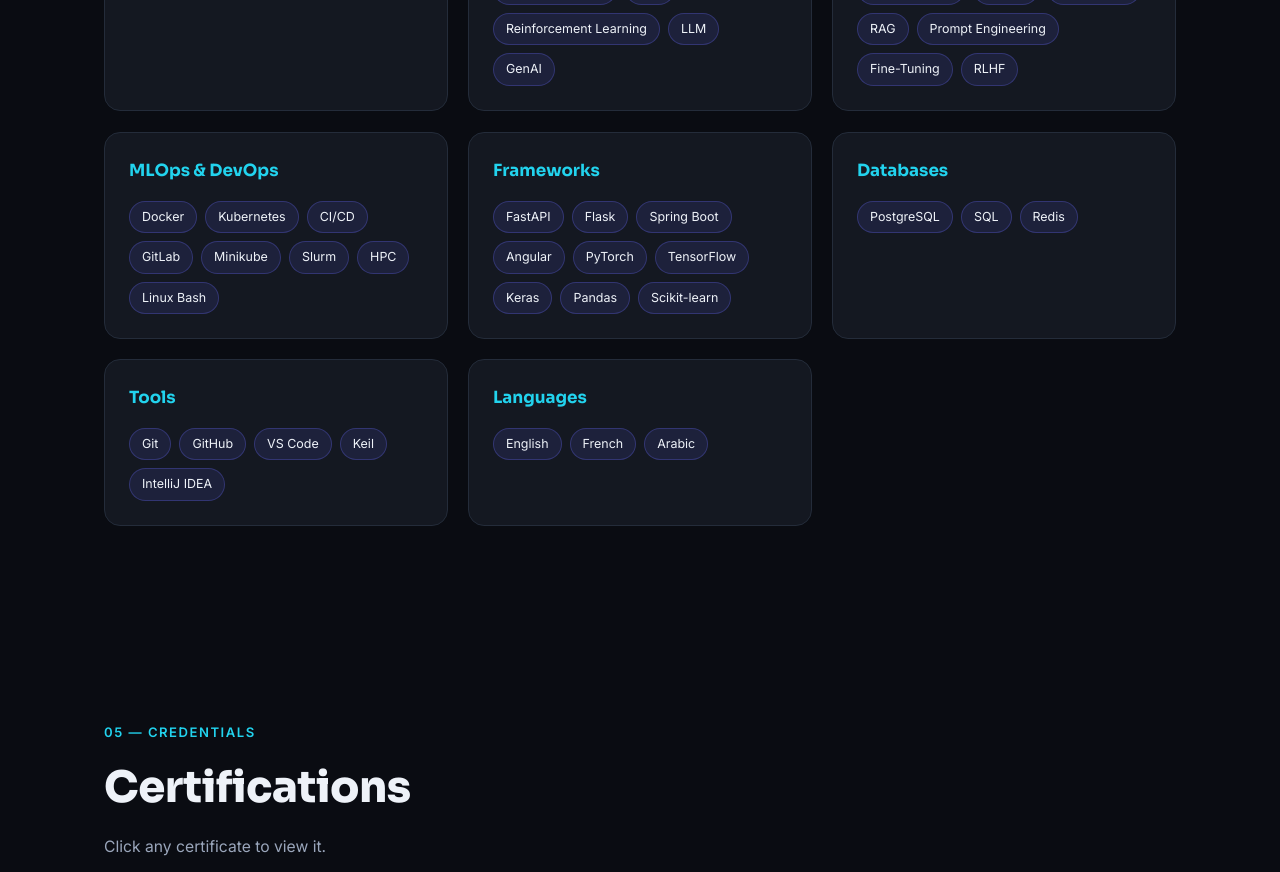
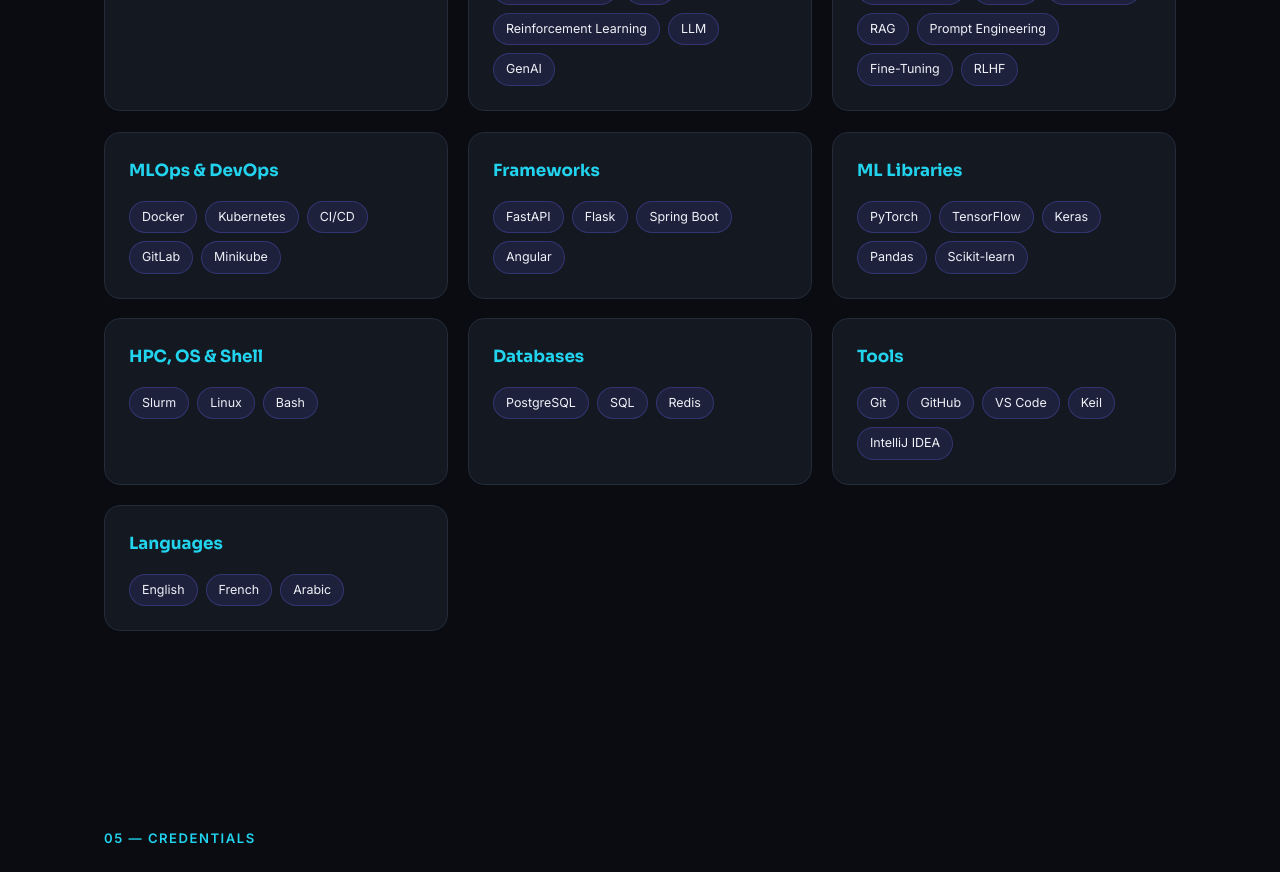
Before and after one commit to RayenNacef/Portfolio, a React (Vite) app: page / in a window 1280 px wide. Shown: the part 5160-6032 px from the top of the page. Built offline with nearby package versions, Linux system fonts and the light colour scheme.

Commit message:
change skills

```diff
--- a/src/data.js
+++ b/src/data.js
@@ -209,11 +209,19 @@
   },
   {
     group: 'MLOps & DevOps',
-    items: ['Docker', 'Kubernetes', 'CI/CD', 'GitLab', 'Minikube', 'Slurm', 'HPC', 'Linux Bash'],
+    items: ['Docker', 'Kubernetes', 'CI/CD', 'GitLab', 'Minikube'],
   },
   {
     group: 'Frameworks',
-    items: ['FastAPI', 'Flask', 'Spring Boot', 'Angular', 'PyTorch', 'TensorFlow', 'Keras', 'Pandas', 'Scikit-learn'],
+    items: ['FastAPI', 'Flask', 'Spring Boot', 'Angular'],
+  },
+  {
+    group: 'ML Libraries',
+    items: ['PyTorch', 'TensorFlow', 'Keras', 'Pandas', 'Scikit-learn'],
+  },
+  {
+    group: 'HPC, OS & Shell',
+    items: ['Slurm', 'Linux', 'Bash'],
   },
   { group: 'Databases', items: ['PostgreSQL', 'SQL', 'Redis'] },
   { group: 'Tools', items: ['Git', 'GitHub', 'VS Code', 'Keil', 'IntelliJ IDEA'] },
```
